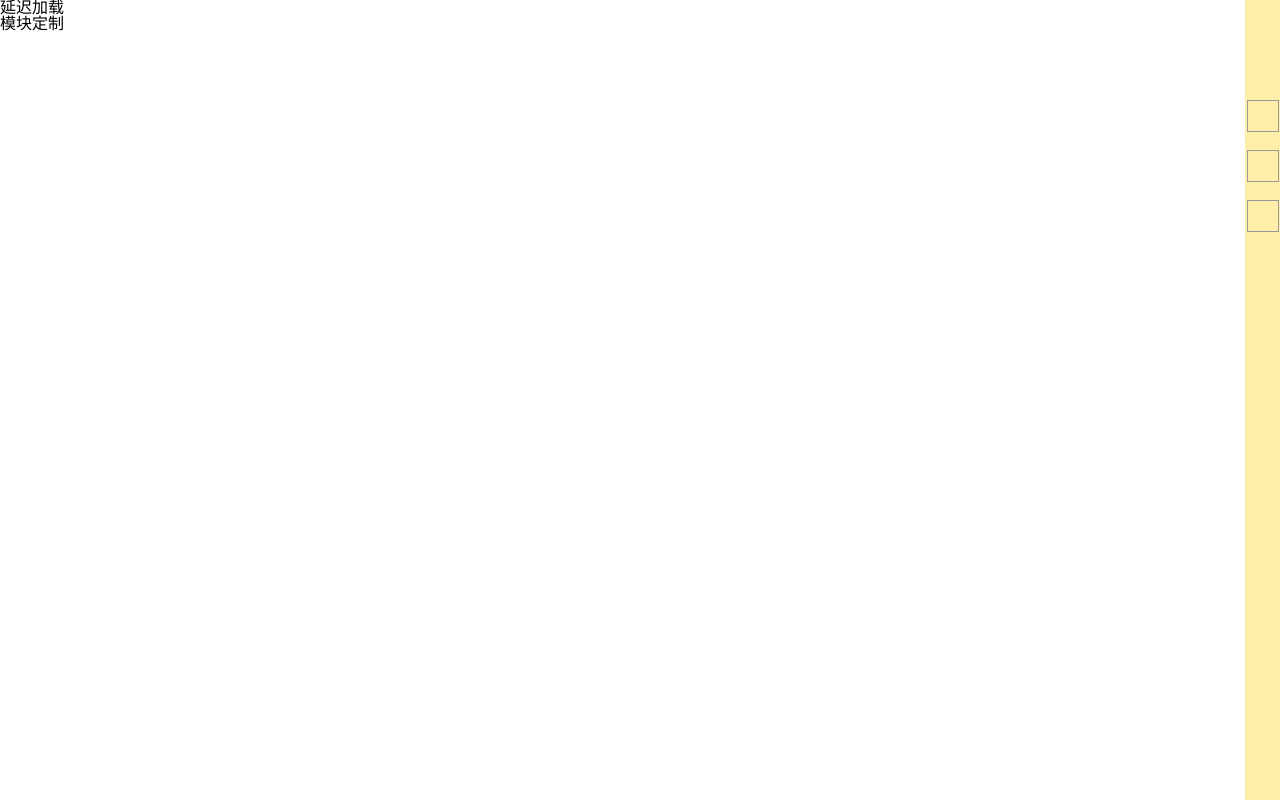
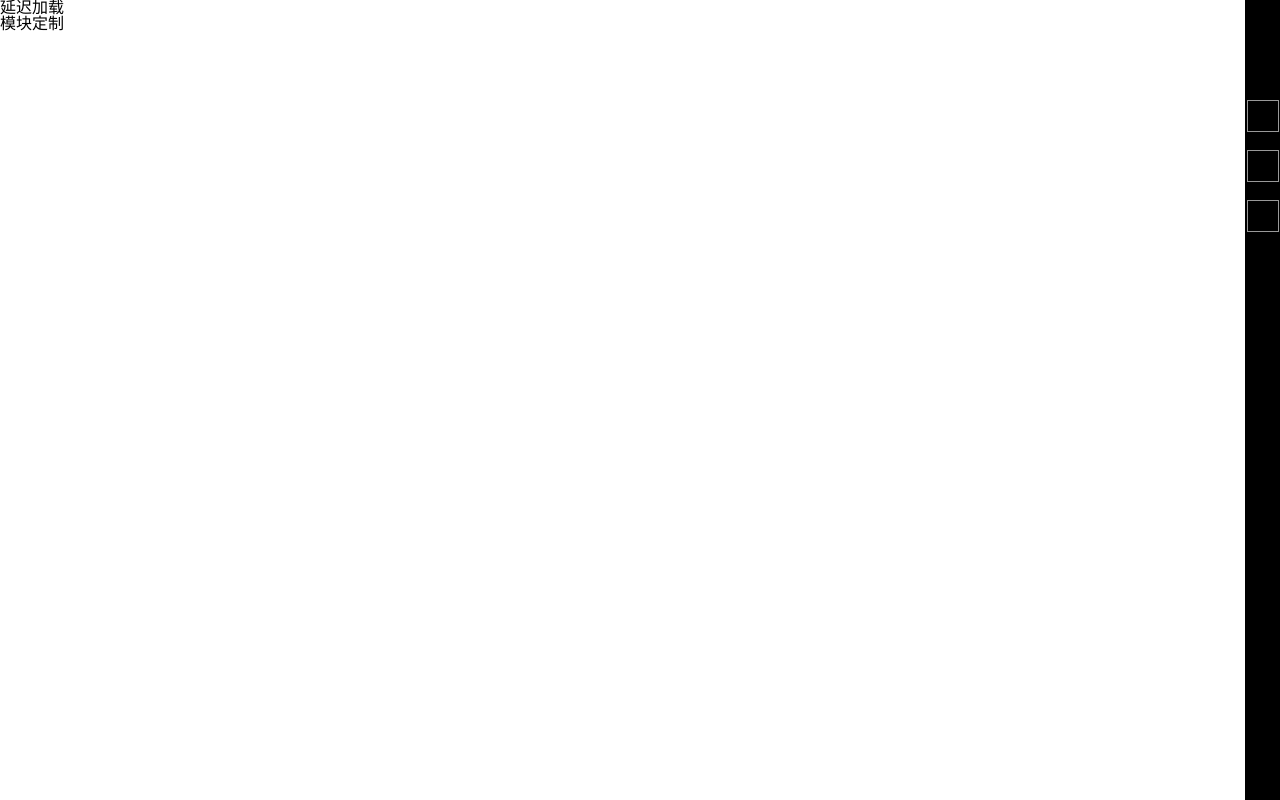
Before and after one commit to glenzhang/magicbar, a website with bundled scripts: page index.html in a window 1280 px wide. Built offline with nearby package versions, Linux system fonts and the light colour scheme.

Commit message:
Update container.css

```diff
--- a/css/container.css
+++ b/css/container.css
@@ -1,10 +1,14 @@
+body {
+    _height: 100%;
+}
 .mb-container {
     position: fixed;
+    _position: absolute;
     top: 0;
     right: -35px;
     height: 100%;
     width: 35px;
-    background-color: #fea;
+    background-color: #000;
     -webkit-transition: all .3s ease-in-out;
     -moz-transition: all .3s ease-in-out;
 }
```
